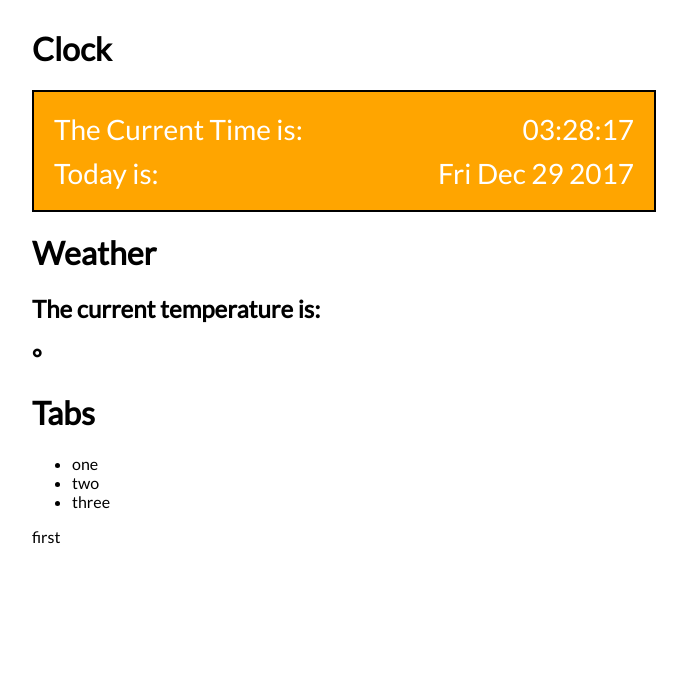
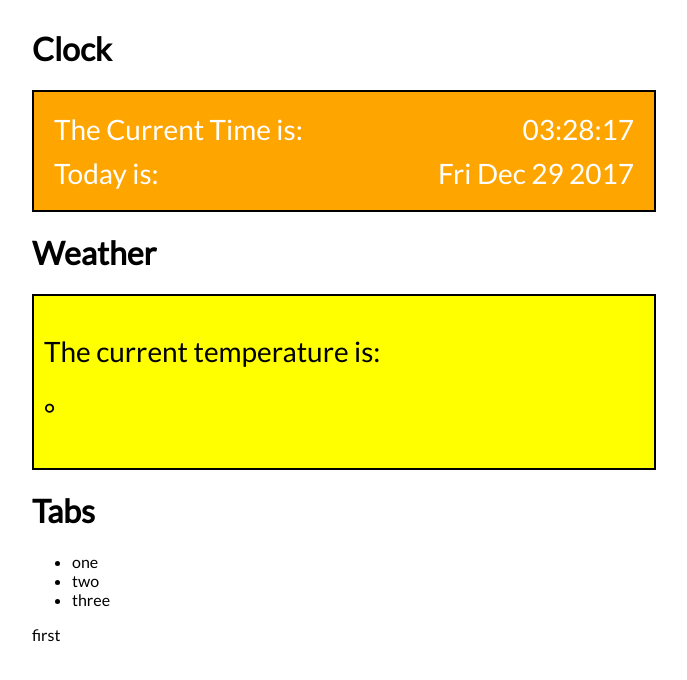
Before and after one commit to jlincodes/react-widgets, a React app: page / in a window 1280 px wide. Shown: the top 680 px of the page, without its empty margins (296-983 px from the left). Built offline with nearby package versions, Linux system fonts and the light colour scheme; no server answers.

Commit message:
Adds styling & modifies weather code

```diff
--- a/src/clock.jsx
+++ b/src/clock.jsx
@@ -32,7 +32,7 @@ export default class Clock extends React.Component {
     return (
       <div>
         <h1>Clock</h1>
-        <div className='clock-wrapper'>
+        <div className="clock">
           <p>
             <span>The Current Time is:</span>
             <span>{hours}:{minutes}:{seconds}</span>
--- a/src/weather.jsx
+++ b/src/weather.jsx
@@ -3,7 +3,7 @@ import React from 'react';
 export default class Weather extends React.Component {
   constructor() {
     super();
-    this.state = { temp: null };
+    this.state = { weather: null };
     this.locWeather = this.locWeather.bind(this);
   }
 
@@ -21,14 +21,15 @@ export default class Weather extends React.Component {
     url += `&APPID=${apiKey}`;
 
     const request = new XMLHttpRequest();
-    request.open('GET', url, true);
     request.onreadystatechange = () => {
       if (request.readyState === XMLHttpRequest.DONE && request.status === 200) {
-        let kel = JSON.parse(request.response).main.temp;
-        let farh = Math.round((kel - 273.15) * 1.8 + 32);
-        this.setState({ temp: farh });
+        console.log(request.response);
+        const data = JSON.parse(request.responseText);
+        this.setState({ weather: data });
       }
     };
+
+    request.open('GET', url, true);
     request.send();
   }
 
@@ -37,8 +38,8 @@ export default class Weather extends React.Component {
       <div>
         <h1>Weather</h1>
         <div className="weather">
-          <h2>The current temperature is:</h2>
-          <h2>{this.state.temp} &#176;</h2>
+          <p>The current temperature is:</p>
+          <p>{this.state.temp} &#176;</p>
         </div>
       </div>
     );
--- a/stylesheets/index.css
+++ b/stylesheets/index.css
@@ -4,7 +4,7 @@ body {
   justify-content: space-around;
 }
 
-.clock-wrapper {
+.clock {
   background-color: orange;
   border: 2px solid black;
   width: 600px;
@@ -13,8 +13,17 @@ body {
   padding: 10px;
 }
 
-.clock-wrapper p {
+.clock p {
   margin: 10px;
   display: flex;
   justify-content: space-between;
 }
+
+
+.weather {
+  background-color: yellow;
+  border: 2px solid black;
+  width: 600px;
+  font-size: 28px;
+  padding: 10px;
+}
```
Also changed, not shown: bundle.js, 1 other file (tests, documents, lock files or other folders).
